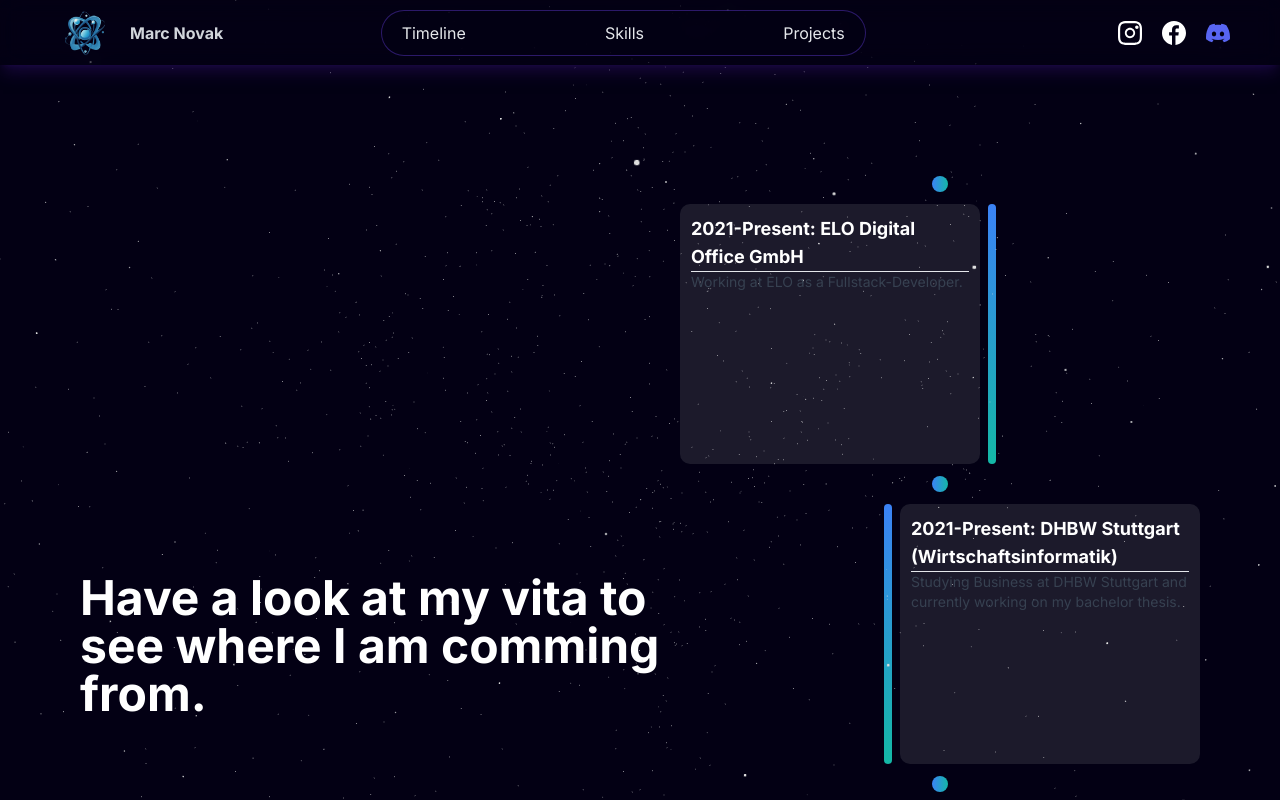
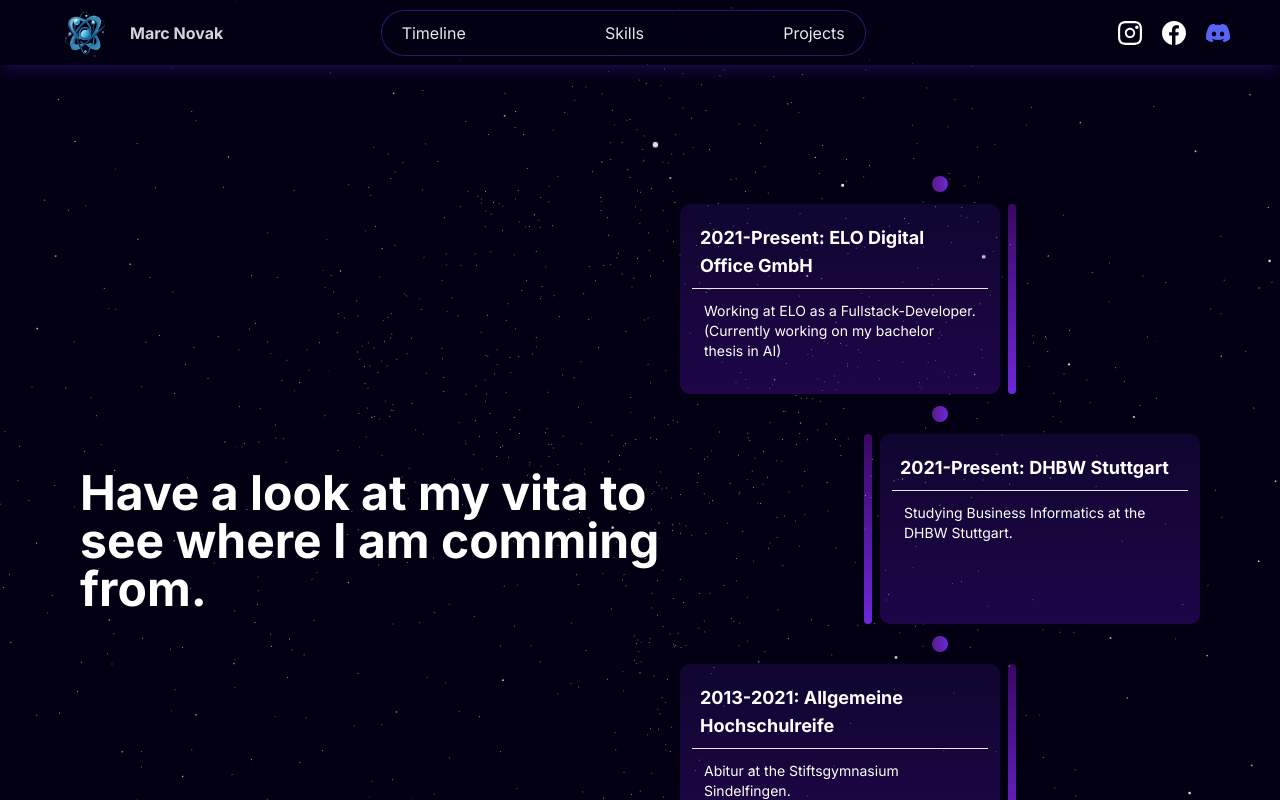
Before and after one commit to DonMarc00/portfolio-website, a Next.js app: page /timeline in a window 1280 px wide. Shown: the top 800 px of the page. Built offline with nearby package versions, Linux system fonts and the light colour scheme.

Commit message:
Added glow effect on eventcards and removed skilldata row

```diff
--- a/app/demo/page.tsx
+++ b/app/demo/page.tsx
@@ -1,9 +1,8 @@
 "use client"
-
 import Spline from '@splinetool/react-spline';
 
 export default function App() {
   return (
-    <Spline scene="https://prod.spline.design/NkI3yvjHyGJSJHZ7/scene.splinecode" />
+      <Spline className='z-[1000]'scene="https://prod.spline.design/HMdyIm8draRO3-2A/scene.splinecode" />
   );
 }
--- a/app/globals.css
+++ b/app/globals.css
@@ -7,7 +7,13 @@
 @tailwind components;
 @tailwind utilities;
 
-
+:root {
+  --card-color: linear-gradient(
+    180deg,
+    rgba(60, 8, 126, 0) 0%,
+    rgba(60, 8, 126, 0.32) 100%
+  ),;
+}
 
 .cursive {
   font-family: "Cedarville Cursive", cursive;
@@ -69,14 +75,19 @@
 }
 
 .event-card{
-  background-color: rgba(255, 255, 255, 0.1);
+  background: linear-gradient(
+    180deg,
+    rgba(60, 8, 126, 0) 0%,
+    rgba(60, 8, 126, 0.32) 100%
+  ),
+  rgba(113, 47, 255, 0.12);;
   border-radius: 10px;
   cursor: pointer;
   display: flex;
-  height: 260px;
+  height: 190px;
   flex-direction: column;
   position: relative;
-  width: 300px;
+  width: 320px;
 }
 
 .event-card:hover::before {
@@ -99,7 +110,7 @@
 .event-card::before {
   background: radial-gradient(
     800px circle at var(--mouse-x) var(--mouse-y),
-    rgba(255, 255, 255, 0.06),
+    rgba(255, 255, 255, 0.1),
     transparent 40%
   );
   z-index: 33;
@@ -118,6 +129,7 @@
   background-color: var(--card-color);
   border-radius: inherit;
   display: flex;
+  margin: 1px;;
   flex-direction: column;
   flex-grow: 1;
   inset: 1px;
--- a/app/timeline/page.tsx
+++ b/app/timeline/page.tsx
@@ -14,17 +14,17 @@ return (
 const events: Event[] = [
     {
       heading: '2021-Present: ELO Digital Office GmbH',
-      subHeading: 'Working at ELO as a Fullstack-Developer.',
+      subHeading: 'Working at ELO as a Fullstack-Developer. (Currently working on my bachelor thesis in AI)',
       direction: 'left'
     },
     {
-      heading: '2021-Present: DHBW Stuttgart (Wirtschaftsinformatik)',
-      subHeading: 'Studying Business at DHBW Stuttgart and currently working on my bachelor thesis.',
+      heading: '2021-Present: DHBW Stuttgart',
+      subHeading: 'Studying Business Informatics at the DHBW Stuttgart.',
       direction: 'right'
     },
     {
       heading: '2013-2021: Allgemeine Hochschulreife',
-      subHeading: 'Abitur am Stiftsgymnasium Sindelfingen.',
+      subHeading: 'Abitur at the Stiftsgymnasium Sindelfingen.',
       direction: 'left'
     }
   ]
--- a/components/main/Skills.tsx
+++ b/components/main/Skills.tsx
@@ -14,17 +14,6 @@ const Skills = () => {
         <SkillText/>
         <div className="flex flex-row justify-around flex-wrap mt-4 gap-5 items-center">
         {Skill_data.map((image, index) => (
-          <SkillDataProvider
-            key={index}
-            src={image.Image}
-            width={image.width}
-            height={image.height}
-            index={index}
-          />
-        ))}
-      </div>
-      <div className="flex flex-row justify-around flex-wrap mt-4 gap-5 items-center">
-        {Frontend_skill.map((image, index) => (
           <SkillDataProvider
             key={index}
             src={image.Image}
--- a/components/sub/Timeline.tsx
+++ b/components/sub/Timeline.tsx
@@ -40,7 +40,7 @@ const Timeline = ({events}: TimelineProps) => {
   const Circle = () => {
     return (
       <motion.div
-        className='bg-gradient-to-r from-blue-500 to-teal-500 rounded-full w-4 h-4 mx-auto'
+        className='bg-gradient-to-r from-purple-900 to-violet-700 rounded-full w-4 h-4 mx-auto'
         initial={{ opacity: 0, y: -50 }}
         animate={{ opacity: 1, y: 0 }}
         transition={{ duration: 0.5 }}
@@ -56,8 +56,8 @@ const Timeline = ({events}: TimelineProps) => {
         animate={{ opacity: 1, x: 0 }}
         transition={{ duration: 0.5 }}>
           <div className="card-content">
-        <div className='text-white font-bold text-lg border-b'>{heading}</div>
-        <div className='text-sm text-gray-700'>{subHeading}</div></div>
+        <div className='text-white font-bold text-lg border-b p-2'>{heading}</div>
+        <div className='text-sm text-white p-3'>{subHeading}</div></div>
       </motion.div>
     )
   }
@@ -65,7 +65,7 @@ const Timeline = ({events}: TimelineProps) => {
   const Pillar = () => {
     return (
       <motion.div
-        className='bg-gradient-to-b from-blue-500 to-teal-500 rounded-t-full rounded-b-full w-2 h-full mx-auto'
+        className='bg-gradient-to-b from-purple-950 to-violet-700 rounded-t-full rounded-b-full w-2 h-full mx-auto'
         initial={{ opacity: 0, y: -50 }}
         animate={{ opacity: 1, y: 0 }}
         transition={{ duration: 0.5 }}
```
